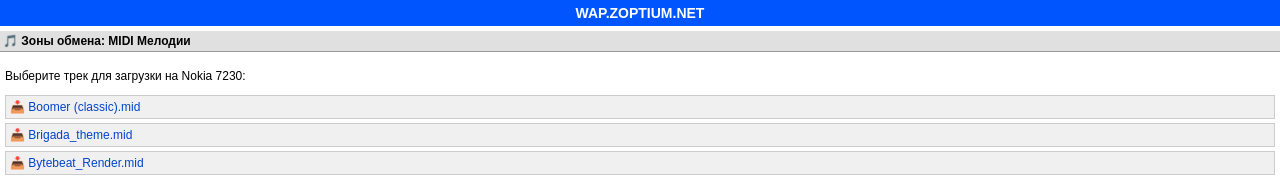
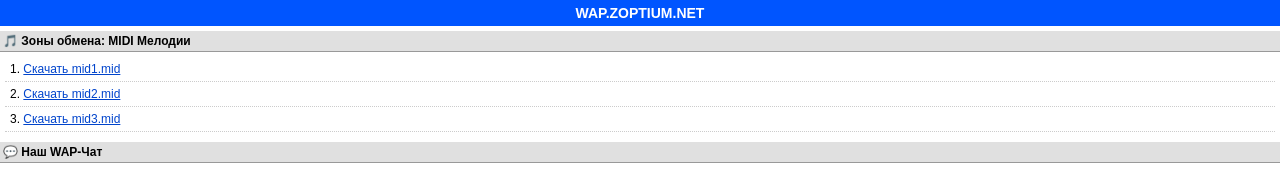
Before and after one commit to lol4449172014-sys/my-site, a plain HTML site: page index.html in a window 1280 px wide. Shown: the top 180 px of the page. Drawn offline with Linux system fonts and the light colour scheme.

Commit message:
Обновление

```diff
--- a/index.html
+++ b/index.html
@@ -9,32 +9,30 @@
         .header { background-color: #0055ff; color: #ffffff; text-align: center; font-weight: bold; padding: 5px; font-size: 14px; }
         .section { background-color: #e0e0e0; font-weight: bold; padding: 3px; margin-top: 5px; font-size: 12px; border-bottom: 1px solid #999; }
         .content { padding: 5px; font-size: 12px; }
-        .download-link { display: block; padding: 4px; background-color: #f0f0f0; border: 1px solid #ccc; margin-bottom: 4px; text-decoration: none; color: #0044cc; }
+        .download-item { padding: 5px; border-bottom: 1px dotted #ccc; font-size: 12px; }
+        .download-item a { color: #0044cc; text-decoration: underline; }
     </style>
 </head>
 <body>
 
     <div class="header">WAP.ZOPTIUM.NET</div>
 
-    <!-- БЛОК 1: СКАЧИВАНИЕ МЕЛОДИЙ -->
+    <!-- БЛОК 1: ПОСЛЕДОВАТЕЛЬНЫЙ СПИСОК ЗАГРУЗОК -->
     <div class="section">🎵 Зоны обмена: MIDI Мелодии</div>
     <div class="content">
-        <p>Выберите трек для загрузки на Nokia 7230:</p>
-        <!-- Ссылки на файлы. Положите файлы .mid в ту же папку на GitHub, что и этот html -->
-        <a class="download-link" href="boomer.mid">📥 Boomer (classic).mid</a>
-        <a class="download-link" href="brigada.mid">📥 Brigada_theme.mid</a>
-        <a class="download-link" href="bytebeat_track.mid">📥 Bytebeat_Render.mid</a>
+        <div class="download-item">1. <a href="mid1.mid">Скачать mid1.mid</a></div>
+        <div class="download-item">2. <a href="mid2.mid">Скачать mid2.mid</a></div>
+        <div class="download-item">3. <a href="mid3.mid">Скачать mid3.mid</a></div>
     </div>
 
-    <!-- БЛОК 2: НАСТОЯЩИЙ ЧАТ -->
+    <!-- БЛОК 2: ЧАТ -->
     <div class="section">💬 Наш WAP-Чат</div>
     <div class="content">
         <p>Оставьте сообщение для других посетителей портала:</p>
 
-        <!-- Вставка бесплатного мобильного чата Cbox -->
-        <!-- Вы можете зарегистрировать свой личный на cbox.ws и заменить цифры в ссылке ниже -->
+        <!-- Мобильный чат Cbox -->
         <iframe src="https://cbox.ws" width="100%" height="250" frameborder="0" marginwidth="0" marginheight="0" scrolling="auto">
-            <a href="https://cbox.ws">Войти в чат (Альтернативная ссылка)</a>
+            <a href="https://cbox.ws">Войти в чат</a>
         </iframe>
 
     </div>
```
